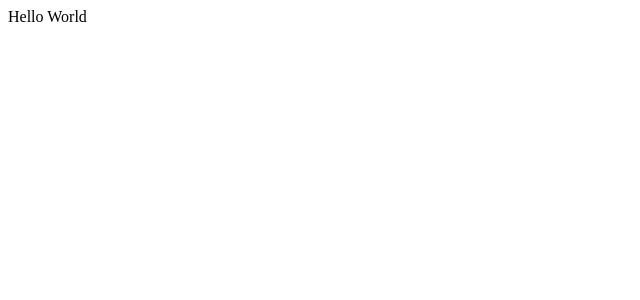
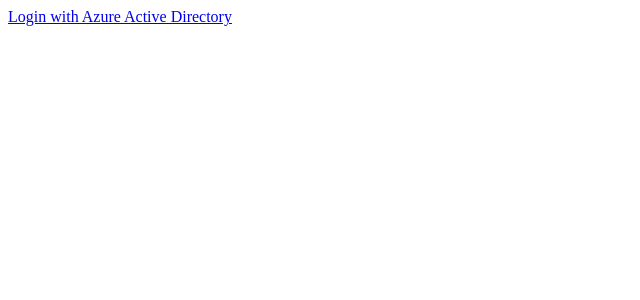
Before and after one commit to sdadha/my-first-static-web-app, a React (Create React App) app: page / in a window 1280 px wide. Shown: the top 300 px of the page, without its empty margins (0-640 px from the left). Built offline with nearby package versions, Linux system fonts and the light colour scheme; no server answers; the HTML template or start-up script is replaced by a standard one.

Commit message:
Update App.js

```diff
--- a/src/App.js
+++ b/src/App.js
@@ -1,8 +1,8 @@
 import React from 'react';
+import Form from './Form'
 
 function App() {
-  const value = 'World';
-  return <div>Hello {value}</div>;
+  return <Form/>;
 }
 
 export default App;
```
